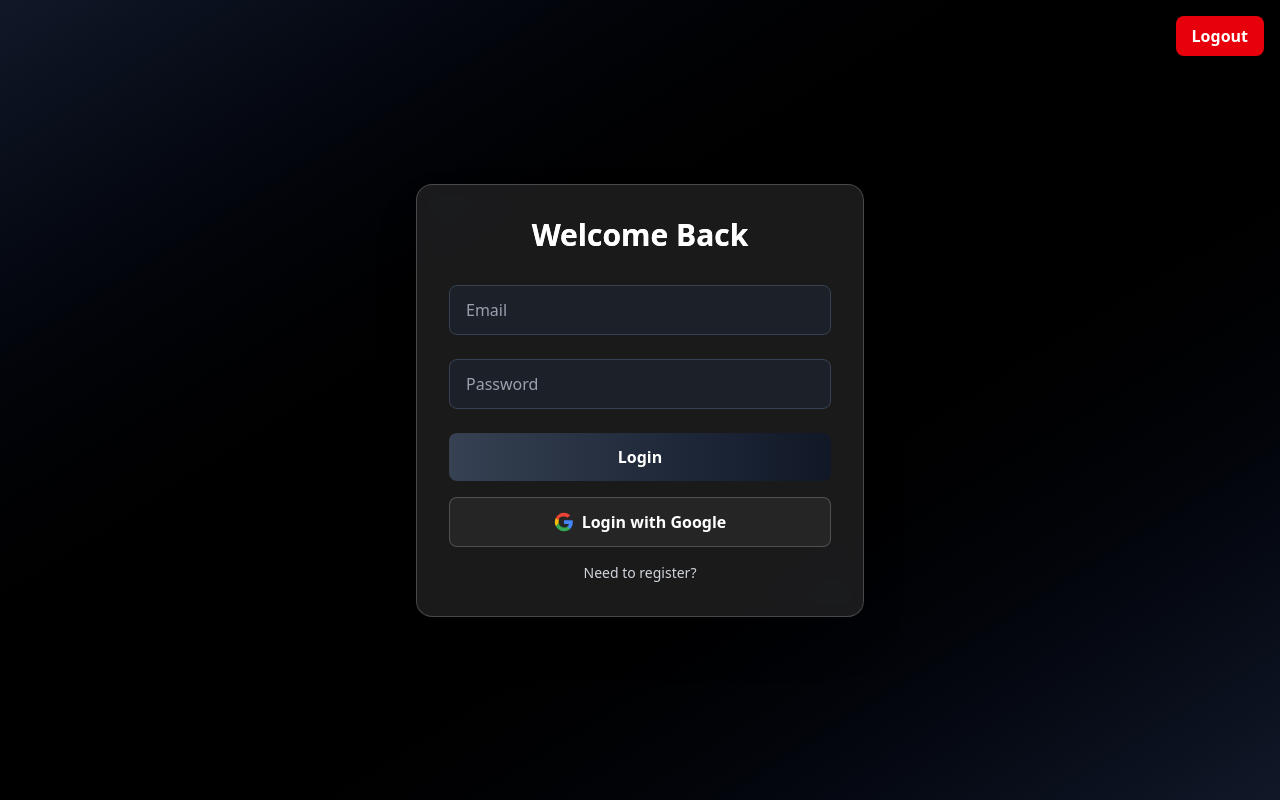
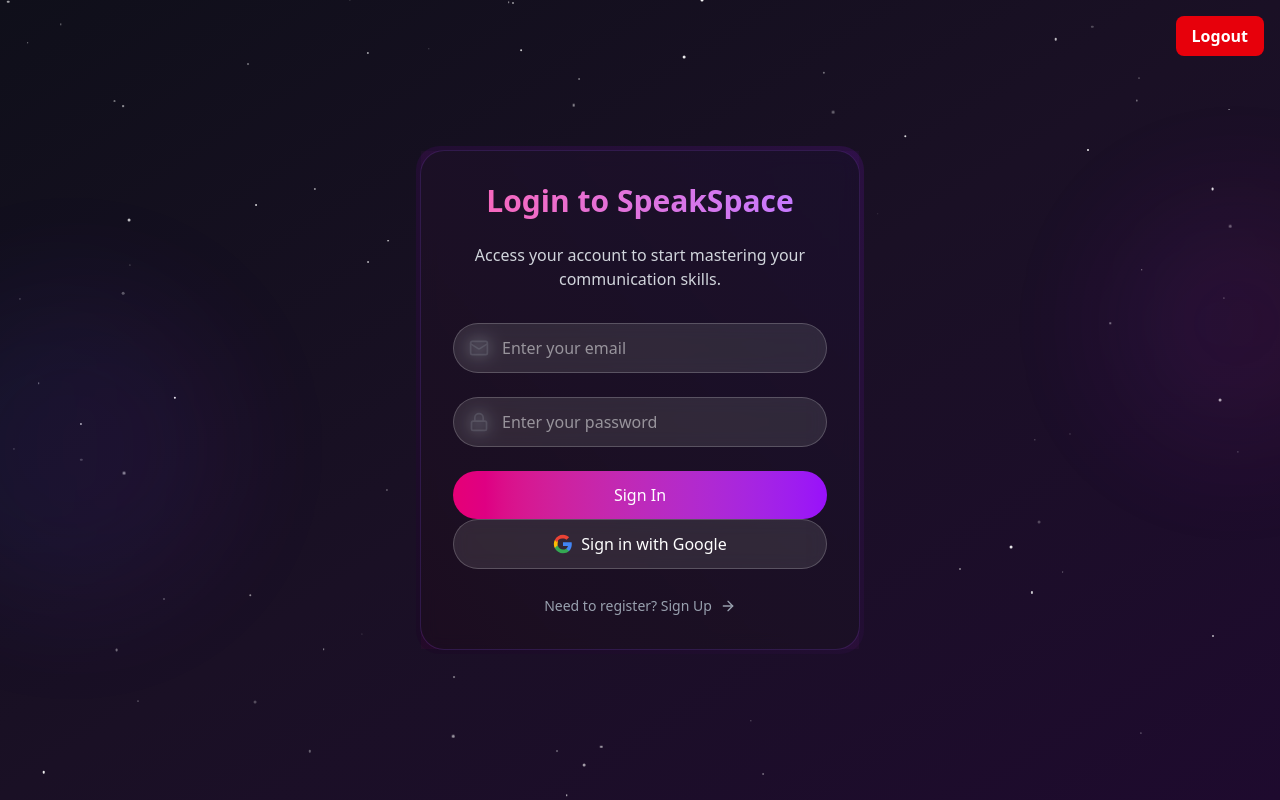
Before and after one commit to KhushPatel2026/Tic-Tech-Toe-2025, a React (Vite) app in the folder Frontend/: page /login in a window 1280 px wide. Built offline with nearby package versions, Linux system fonts and the light colour scheme; no server answers.

Commit message:
authentication frontend

```diff
--- a/Frontend/src/Pages/Authentication/Authentication.jsx
+++ b/Frontend/src/Pages/Authentication/Authentication.jsx
@@ -1,6 +1,9 @@
-import { useState } from 'react';
+import { useState, useEffect } from 'react';
 import { useNavigate } from 'react-router-dom';
+import { motion } from 'framer-motion';
+import { Lock, Mail, User, Users, ArrowRight } from 'lucide-react';
 import { ToastContainer, toast } from 'react-toastify';
+import 'react-toastify/dist/ReactToastify.css';
 
 function AuthComponent() {
   const navigate = useNavigate();
@@ -9,13 +12,38 @@
   const [email, setEmail] = useState('');
   const [password, setPassword] = useState('');
   const [role, setRole] = useState('Participant');
+  const [stars, setStars] = useState([]);
 
+  // Generate stars for background
+  useEffect(() => {
+    const generateStars = () => {
+      const newStars = [];
+      for (let i = 0; i < 100; i++) {
+        newStars.push({
+          id: i,
+          x: Math.random() * 100,
+          y: Math.random() * 100,
+          size: Math.random() * 2 + 1,
+          opacity: Math.random() * 0.8 + 0.2,
+          blinking: Math.random() > 0.7,
+        });
+      }
+      setStars(newStars);
+    };
+    generateStars();
+  }, []);
+
+  // Handle form submission
   async function handleSubmit(event) {
     event.preventDefault();
     const url = isLogin ? 'http://localhost:3000/api/auth/login' : 'http://localhost:3000/api/auth/register';
     const body = isLogin ? { email, password } : { name, email, password, role };
     try {
-      const response = await fetch(url, { method: 'POST', headers: { 'Content-Type': 'application/json' }, body: JSON.stringify(body) });
+      const response = await fetch(url, {
+        method: 'POST',
+        headers: { 'Content-Type': 'application/json' },
+        body: JSON.stringify(body),
+      });
       const data = await response.json();
       if (data.status === 'ok') {
         localStorage.setItem('token', data.token);
@@ -31,29 +59,229 @@
   }
 
   return (
-    <div className="min-h-screen flex items-center justify-center bg-gradient-to-br from-gray-900 via-black to-gray-900">
-      <div className="w-full max-w-md p-8 bg-white/10 backdrop-blur-lg rounded-2xl shadow-2xl border border-white/20">
-        <h1 className="text-3xl font-bold text-white text-center mb-8 bg-gradient-to-r from-gray-200 to-white bg-clip-text text-transparent">{isLogin ? 'Welcome Back' : 'Create Account'}</h1>
+    <>
+      <style jsx global>{`
+        html, body {
+          overflow: hidden;
+          height: 100%;
+          margin: 0;
+        }
+      `}</style>
+      <div className="h-screen bg-gradient-to-br from-[#0f0f1a] via-[#1a1025] to-[#1e0a2e] text-white flex items-center justify-center">
+        {/* Stars background */}
+        <div className="fixed inset-0 z-0">
+          {stars.map((star) => (
+            <div
+              key={star.id}
+              className={`absolute rounded-full bg-white ${star.blinking ? 'animate-pulse' : ''}`}
+              style={{
+                left: `${star.x}%`,
+                top: `${star.y}%`,
+                width: `${star.size}px`,
+                height: `${star.size}px`,
+                opacity: star.opacity,
+                transform: 'translate(-50%, -50%)',
+              }}
+            />
+          ))}
+        </div>
+
+        {/* Mesh gradient overlays */}
+        <div className="fixed inset-0 z-0 bg-gradient-radial from-[#5f0f9980] via-transparent to-transparent opacity-30" />
+        <div className="fixed inset-0 z-0 bg-gradient-radial from-[#e91e6380] via-transparent to-transparent opacity-20 translate-x-1/4" />
+        <div className="fixed inset-0 z-0 bg-gradient-radial from-[#4a00e080] via-transparent to-transparent opacity-15 translate-y-1/8" />
+        <div className="fixed inset-0 z-0 bg-gradient-radial from-[#8e2de280] via-transparent to-transparent opacity-10 -translate-x-1/6 translate-y-1/4" />
+        <div className="fixed inset-0 z-0 bg-gradient-radial from-[#ff008080] via-transparent to-transparent opacity-10 translate-x-1/2 -translate-y-1/8" />
+
+        {/* Auth Form */}
+        <motion.div
+          initial={{ opacity: 0, y: 20 }}
+          animate={{ opacity: 1, y: 0 }}
+          transition={{ duration: 0.8 }}
+          className="bg-gradient-to-tr from-[#1a0b25] to-[#2a1040] p-1 rounded-3xl w-full max-w-md z-10"
+        >
+          <div className="bg-[#0f0f1a]/80 backdrop-blur-sm p-8 rounded-3xl border border-purple-500/20 relative">
+            <div className="absolute inset-0 bg-gradient-to-tr from-pink-600/5 to-purple-600/5" />
+            <div className="relative z-10">
+              <motion.h1
+                initial={{ opacity: 0, y: 20 }}
+                animate={{ opacity: 1, y: 0 }}
+                transition={{ duration: 0.6, delay: 0.2 }}
+                className="text-3xl font-bold mb-6 text-center bg-clip-text text-transparent bg-gradient-to-r from-pink-400 to-purple-400"
+              >
+                {isLogin ? 'Login to SpeakSpace' : 'Create Your Account'}
+              </motion.h1>
+              <motion.p
+                initial={{ opacity: 0, y: 20 }}
+                animate={{ opacity: 1, y: 0 }}
+                transition={{ duration: 0.6, delay: 0.4 }}
+                className="text-gray-300 text-center mb-8"
+              >
+                {isLogin ? 'Access your account to start mastering your communication skills.' : 'Join SpeakSpace to enhance your communication skills.'}
+              </motion.p>
               <form onSubmit={handleSubmit} className="space-y-6">
                 {!isLogin && (
                   <>
-              <input value={name} onChange={(e) => setName(e.target.value)} type="text" placeholder="Name" required className="w-full px-4 py-3 bg-gray-800/50 border border-gray-700 rounded-lg text-white placeholder-gray-400 focus:outline-none focus:ring-2 focus:ring-gray-500 focus:border-transparent transition-all duration-300" />
-              <select value={role} onChange={(e) => setRole(e.target.value)} required className="w-full px-4 py-3 bg-gray-800/50 border border-gray-700 rounded-lg text-white focus:outline-none focus:ring-2 focus:ring-gray-500 focus:border-transparent transition-all duration-300">
+                    <motion.div
+                      initial={{ opacity: 0, y: 20 }}
+                      animate={{ opacity: 1, y: 0 }}
+                      transition={{ duration: 0.6, delay: 0.6 }}
+                      className="relative"
+                    >
+                      <User className="absolute left-4 top-1/2 transform -translate-y-1/2 h-5 w-5 text-gray-400" />
+                      <input
+                        value={name}
+                        onChange={(e) => setName(e.target.value)}
+                        type="text"
+                        placeholder="Enter your name"
+                        required
+                        className="w-full pl-12 pr-4 py-3 rounded-full bg-white/10 backdrop-blur-sm text-white border border-white/20 focus:outline-none focus:border-pink-500 transition-all duration-300"
+                      />
+                    </motion.div>
+                    <motion.div
+                      initial={{ opacity: 0, y: 20 }}
+                      animate={{ opacity: 1, y: 0 }}
+                      transition={{ duration: 0.6, delay: 0.8 }}
+                      className="relative"
+                    >
+                      <Users className="absolute left-4 top-1/2 transform -translate-y-1/2 h-5 w-5 text-gray-400" />
+                      <select
+                        value={role}
+                        onChange={(e) => setRole(e.target.value)}
+                        required
+                        className="w-full pl-12 pr-4 py-3 rounded-full bg-white/10 backdrop-blur-sm text-gray-400 border border-white/20 focus:outline-none focus:border-pink-500 transition-all duration-300 appearance-none"
+                      >
                         <option value="Participant">Participant</option>
                         <option value="Moderator">Moderator</option>
                         <option value="Evaluator">Evaluator</option>
                       </select>
+                    </motion.div>
                   </>
                 )}
-          <input value={email} onChange={(e) => setEmail(e.target.value)} type="email" placeholder="Email" required className="w-full px-4 py-3 bg-gray-800/50 border border-gray-700 rounded-lg text-white placeholder-gray-400 focus:outline-none focus:ring-2 focus:ring-gray-500 focus:border-transparent transition-all duration-300" />
-          <input value={password} onChange={(e) => setPassword(e.target.value)} type="password" placeholder="Password" required className="w-full px-4 py-3 bg-gray-800/50 border border-gray-700 rounded-lg text-white placeholder-gray-400 focus:outline-none focus:ring-2 focus:ring-gray-500 focus:border-transparent transition-all duration-300" />
-          <button type="submit" className="w-full py-3 bg-gradient-to-r from-gray-700 to-gray-900 text-white rounded-lg font-semibold hover:from-gray-600 hover:to-gray-800 transition-all duration-300 transform hover:-translate-y-1 hover:shadow-lg">{isLogin ? 'Login' : 'Register'}</button>
+                <motion.div
+                  initial={{ opacity: 0, y: 20 }}
+                  animate={{ opacity: 1, y: 0 }}
+                  transition={{ duration: 0.6, delay: isLogin ? 0.6 : 1.0 }}
+                  className="relative"
+                >
+                  <Mail className="absolute left-4 top-1/2 transform -translate-y-1/2 h-5 w-5 text-gray-400" />
+                  <input
+                    value={email}
+                    onChange={(e) => setEmail(e.target.value)}
+                    type="email"
+                    placeholder="Enter your email"
+                    required
+                    className="w-full pl-12 pr-4 py-3 rounded-full bg-white/10 backdrop-blur-sm text-white border border-white/20 focus:outline-none focus:border-pink-500 transition-all duration-300"
+                  />
+                </motion.div>
+                <motion.div
+                  initial={{ opacity: 0, y: 20 }}
+                  animate={{ opacity: 1, y: 0 }}
+                  transition={{ duration: 0.6, delay: isLogin ? 0.8 : 1.2 }}
+                  className="relative"
+                >
+                  <Lock className="absolute left-4 top-1/2 transform -translate-y-1/2 h-5 w-5 text-gray-400" />
+                  <input
+                    value={password}
+                    onChange={(e) => setPassword(e.target.value)}
+                    type="password"
+                    placeholder="Enter your password"
+                    required
+                    className="w-full pl-12 pr-4 py-3 rounded-full bg-white/10 backdrop-blur-sm text-white border border-white/20 focus:outline-none focus:border-pink-500 transition-all duration-300"
+                  />
+                </motion.div>
+                <motion.button
+                  type="submit"
+                  whileHover={{ scale: 1.05 }}
+                  whileTap={{ scale: 0.95 }}
+                  transition={{ type: 'spring', stiffness: 400, damping: 10 }}
+                  className="relative w-full py-3 rounded-full bg-gradient-to-r from-pink-600 to-purple-600 text-white font-medium overflow-hidden group"
+                >
+                  <span className="absolute top-0 left-0 w-full h-full bg-gradient-to-r from-pink-400 to-purple-400 opacity-0 group-hover:opacity-50 transition-opacity duration-500 blur-xl" />
+                  <span className="absolute top-0 left-0 w-0 h-full bg-white transition-all duration-300 group-hover:w-full opacity-20" />
+                  <span className="relative z-10">{isLogin ? 'Sign In' : 'Sign Up'}</span>
+                  <span className="absolute bottom-0 left-0 w-full h-1 bg-gradient-to-r from-pink-400 to-purple-400 transform scale-x-0 group-hover:scale-x-100 transition-transform duration-300" />
+                </motion.button>
               </form>
-        {isLogin && <a href="http://localhost:3000/auth/google"><button className="w-full mt-4 py-3 bg-white/5 border border-white/20 text-white rounded-lg font-semibold hover:bg-white/10 transition-all duration-300 flex items-center justify-center gap-2"><svg className="w-5 h-5" viewBox="0 0 24 24"><path fill="#4285F4" d="M22.56 12.25c0-.78-.07-1.53-.2-2.25H12v4.26h5.92c-.26 1.37-1.04 2.53-2.21 3.31v2.77h3.57c2.08-1.92 3.28-4.74 3.28-8.09z"/><path fill="#34A853" d="M12 23c2.97 0 5.46-.98 7.28-2.66l-3.57-2.77c-1.04.69-2.36 1.09-3.71 1.09-2.86 0-5.29-1.93-6.16-4.53H2.18v2.84C3.99 20.53 7.7 23 12 23z"/><path fill="#FBBC05" d="M5.84 14.09c-.22-.66-.35-1.36-.35-2.09s.13-1.43.35-2.09V7.07H2.18C1.43 8.55 1 10.22 1 12s.43 3.45 1.18 4.93l2.66-2.84z"/><path fill="#EA4335" d="M12 5.38c1.62 0 3.06.56 4.21 1.64l3.15-3.15C17.45 2.09 14.97 1 12 1 7.7 1 3.99 3.47 2.18 7.07l2.66 2.84c.87-2.6 3.3-4.53 6.16-4.53z"/></svg>Login with Google</button></a>}
-        <button onClick={() => setIsLogin(!isLogin) & setName('') & setEmail('') & setPassword('') & setRole('Participant')} className="w-full mt-4 text-gray-300 hover:text-white transition-colors duration-300 text-sm">{isLogin ? 'Need to register?' : 'Already have an account?'}</button>
-        <ToastContainer position="top-right" autoClose={3000} hideProgressBar={false} newestOnTop={false} closeOnClick rtl={false} pauseOnFocusLoss draggable pauseOnHover theme="dark" />
+              {isLogin && (
+                  <a href="http://localhost:3000/auth/google">
+                    <button className="w-full py-3 bg-white/10 backdrop-blur-sm border border-white/20 text-white rounded-full font-medium hover:bg-white/20 transition-all duration-300 flex items-center justify-center gap-2">
+                      <svg className="w-5 h-5" viewBox="0 0 24 24">
+                        <path fill="#4285F4" d="M22.56 12.25c0-.78-.07-1.53-.2-2.25H12v4.26h5.92c-.26 1.37-1.04 2.53-2.21 3.31v2.77h3.57c2.08-1.92 3.28-4.74 3.28-8.09z" />
+                        <path fill="#34A853" d="M12 23c2.97 0 5.46-.98 7.28-2.66l-3.57-2.77c-1.04.69-2.36 1.09-3.71 1.09-2.86 0-5.29-1.93-6.16-4.53H2.18v2.84C3.99 20.53 7.7 23 12 23z" />
+                        <path fill="#FBBC05" d="M5.84 14.09c-.22-.66-.35-1.36-.35-2.09s.13-1.43.35-2.09V7.07H2.18C1.43 8.55 1 10.22 1 12s.43 3.45 1.18 4.93l2.66-2.84z" />
+                        <path fill="#EA4335" d="M12 5.38c1.62 0 3.06.56 4.21 1.64l3.15-3.15C17.45 2.09 14.97 1 12 1 7.7 1 3.99 3.47 2.18 7.07l2.66 2.84c.87-2.6 3.3-4.53 6.16-4.53z" />
+                      </svg>
+                      Sign in with Google
+                    </button>
+                  </a>
+              )}
+              <motion.div
+                initial={{ opacity: 0, y: 20 }}
+                animate={{ opacity: 1, y: 0 }}
+                transition={{ duration: 0.6, delay: isLogin ? 1.2 : 1.4 }}
+                className="mt-6 text-center"
+              >
+                <button
+                  onClick={() => {
+                    setIsLogin(!isLogin);
+                    setName('');
+                    setEmail('');
+                    setPassword('');
+                    setRole('Participant');
+                  }}
+                  className="text-gray-400 hover:text-pink-300 transition-colors text-sm inline-flex items-center"
+                >
+                  {isLogin ? 'Need to register? Sign Up' : 'Already have an account? Sign In'}
+                  <ArrowRight className="ml-2 h-4 w-4 transform transition-transform duration-300 group-hover:translate-x-1" />
+                </button>
+              </motion.div>
             </div>
           </div>
+        </motion.div>
+
+        {/* Floating elements */}
+        <motion.div
+          className="fixed -right-20 top-1/4 w-64 h-64 rounded-full bg-gradient-to-r from-purple-600/20 to-pink-600/20 blur-3xl"
+          animate={{
+            x: [0, 10, 0],
+            y: [0, -10, 0],
+            opacity: [0.4, 0.5, 0.4],
+          }}
+          transition={{
+            duration: 8,
+            repeat: Number.POSITIVE_INFINITY,
+            repeatType: 'reverse',
+          }}
+        />
+        <motion.div
+          className="fixed -left-20 bottom-1/4 w-80 h-80 rounded-full bg-gradient-to-r from-blue-600/20 to-purple-600/20 blur-3xl"
+          animate={{
+            x: [0, -10, 0],
+            y: [0, 10, 0],
+            opacity: [0.3, 0.4, 0.3],
+          }}
+          transition={{
+            duration: 10,
+            repeat: Number.POSITIVE_INFINITY,
+            repeatType: 'reverse',
+          }}
+        />
+
+        <ToastContainer
+          position="top-right"
+          autoClose={3000}
+          hideProgressBar={false}
+          newestOnTop={false}
+          closeOnClick
+          rtl={false}
+          pauseOnFocusLoss
+          draggable
+          pauseOnHover
+          theme="dark"
+        />
+      </div>
+    </>
   );
 }
 
```
Lines whose indentation alone changed are shown as unchanged.
